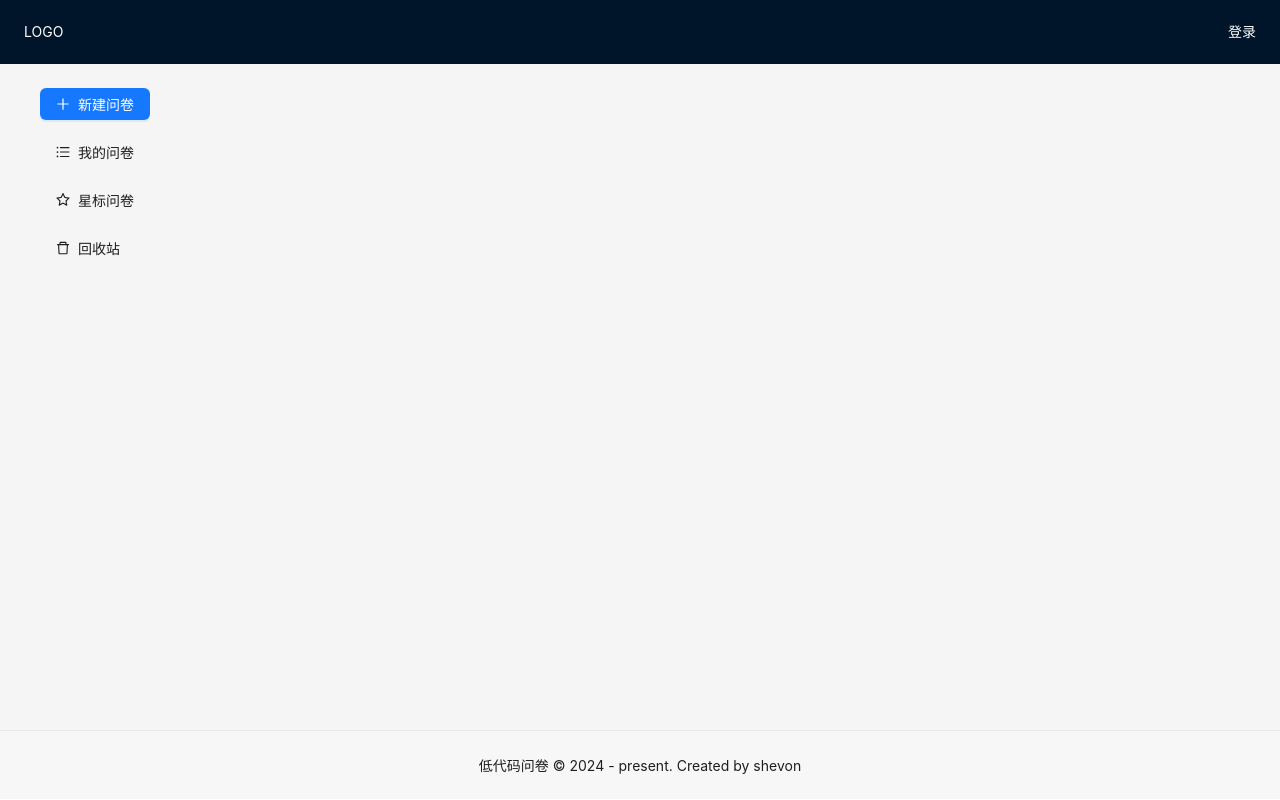
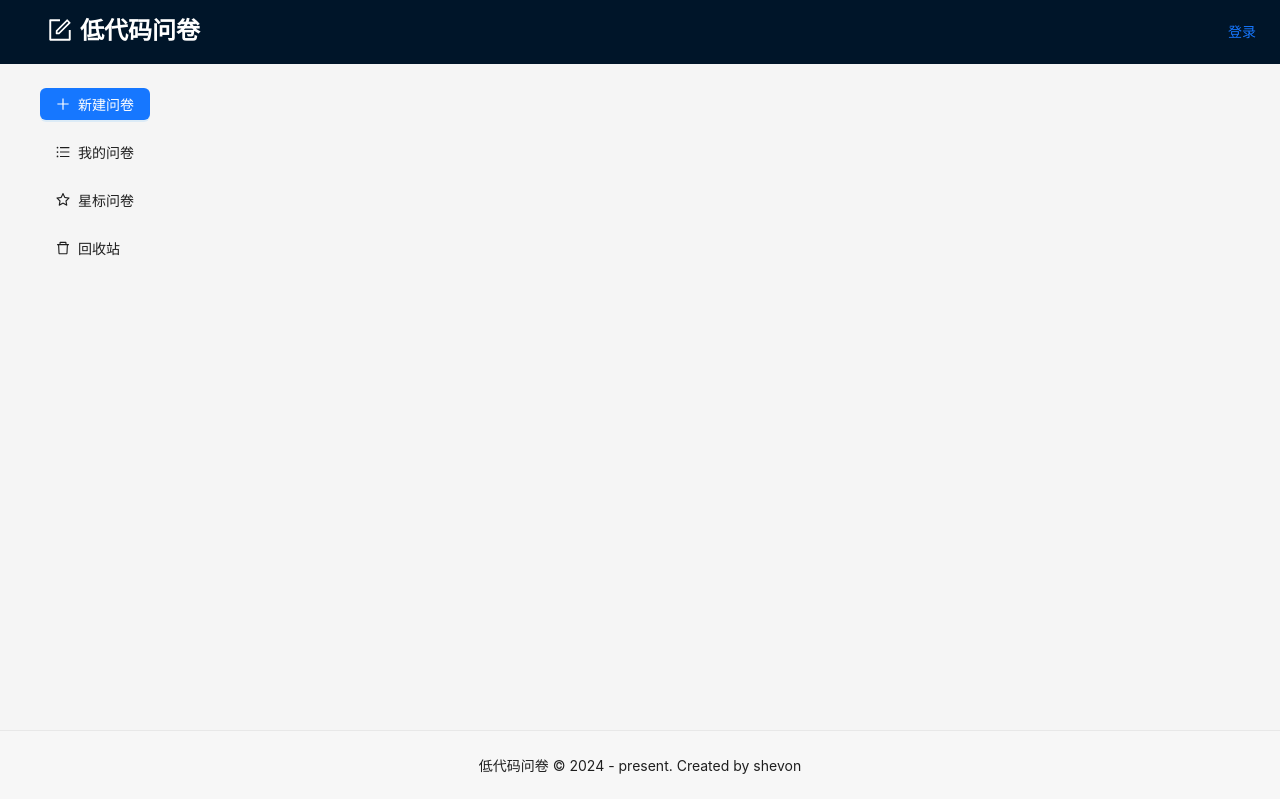
Before and after one commit to shevonne/react-form-edit, a React (Create React App) app: page /manage in a window 1280 px wide. Built offline with nearby package versions, Linux system fonts and the light colour scheme.

Commit message:
feat:完善logo组件，增加路由常量

```diff
--- /dev/null
+++ b/src/components/Logo.module.scss
@@ -0,0 +1,9 @@
+.container {
+  width: 200px;
+  text-align: center;
+  line-height: 1;
+  h1 {
+    font-size: 24px;
+    color: #fff;
+  }
+}
--- /dev/null
+++ b/src/components/Logo.tsx
@@ -0,0 +1,23 @@
+import React, { FC } from 'react';
+import { Space, Typography } from 'antd';
+import { FormOutlined } from '@ant-design/icons';
+import styles from './Logo.module.scss';
+import { Link } from 'react-router-dom';
+const { Title } = Typography;
+
+const Logo: FC = () => {
+  return (
+    <div className={styles.container}>
+      <Link to="/">
+        <Space>
+          <Title>
+            <FormOutlined />
+          </Title>
+          <Title>低代码问卷</Title>
+        </Space>
+      </Link>
+    </div>
+  );
+};
+
+export default Logo;
--- /dev/null
+++ b/src/components/UserInfo.tsx
@@ -0,0 +1,13 @@
+import React, { FC } from 'react';
+import { Link } from 'react-router-dom';
+import { LOGIN_PATHNAME } from '../router';
+
+const UserInfo: FC = () => {
+  return (
+    <div>
+      <Link to={LOGIN_PATHNAME}>登录</Link>
+    </div>
+  );
+};
+
+export default UserInfo;
--- a/src/layouts/MainLayout.tsx
+++ b/src/layouts/MainLayout.tsx
@@ -1,14 +1,20 @@
 import React, { FC } from 'react';
 import { Outlet } from 'react-router-dom';
 import { Layout } from 'antd';
+import Logo from '../components/Logo';
+import UserInfo from '../components/UserInfo';
 import styles from './MainLayout.module.scss';
 const { Header, Footer, Content } = Layout;
 const MainLayout: FC = () => {
   return (
     <Layout>
       <Header className={styles.header}>
-        <div className={styles.left}>LOGO</div>
-        <div className={styles.right}>登录</div>
+        <div className={styles.left}>
+          <Logo />
+        </div>
+        <div className={styles.right}>
+          <UserInfo />
+        </div>
       </Header>
       <Content className={styles.main}>
         <Outlet />
--- a/src/router/index.tsx
+++ b/src/router/index.tsx
@@ -75,3 +75,9 @@ const router = createBrowserRouter([
 ]);
 
 export default router;
+
+//-------------------------------- 常用的路由 -----------------
+export const HOME_PATHNAME = '/';
+export const LOGIN_PATHNAME = '/login';
+export const REGISTER_PATHNAME = '/register';
+export const MANAGE_INDEX_PATHNAME = '/manage/list';
```
